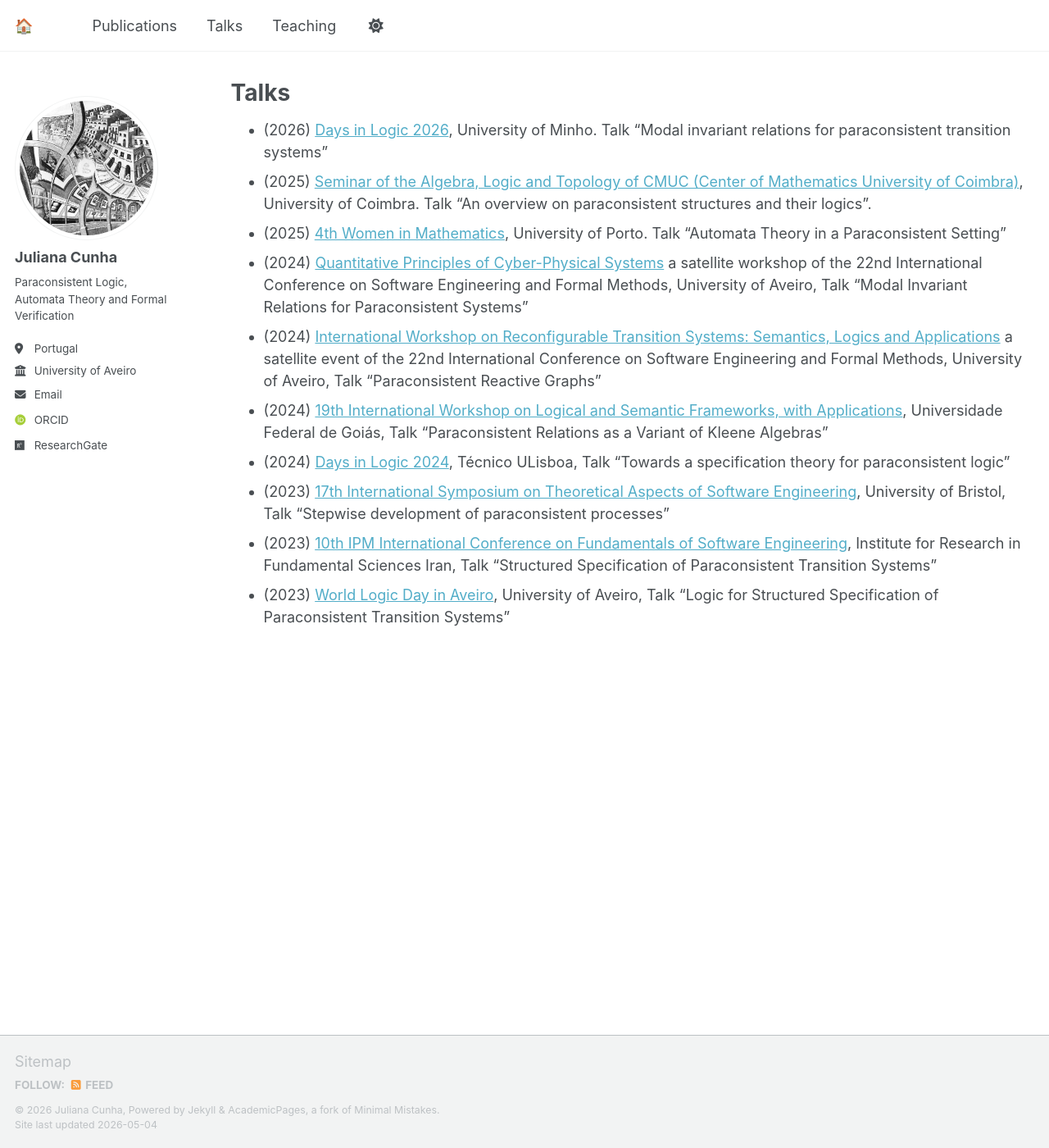
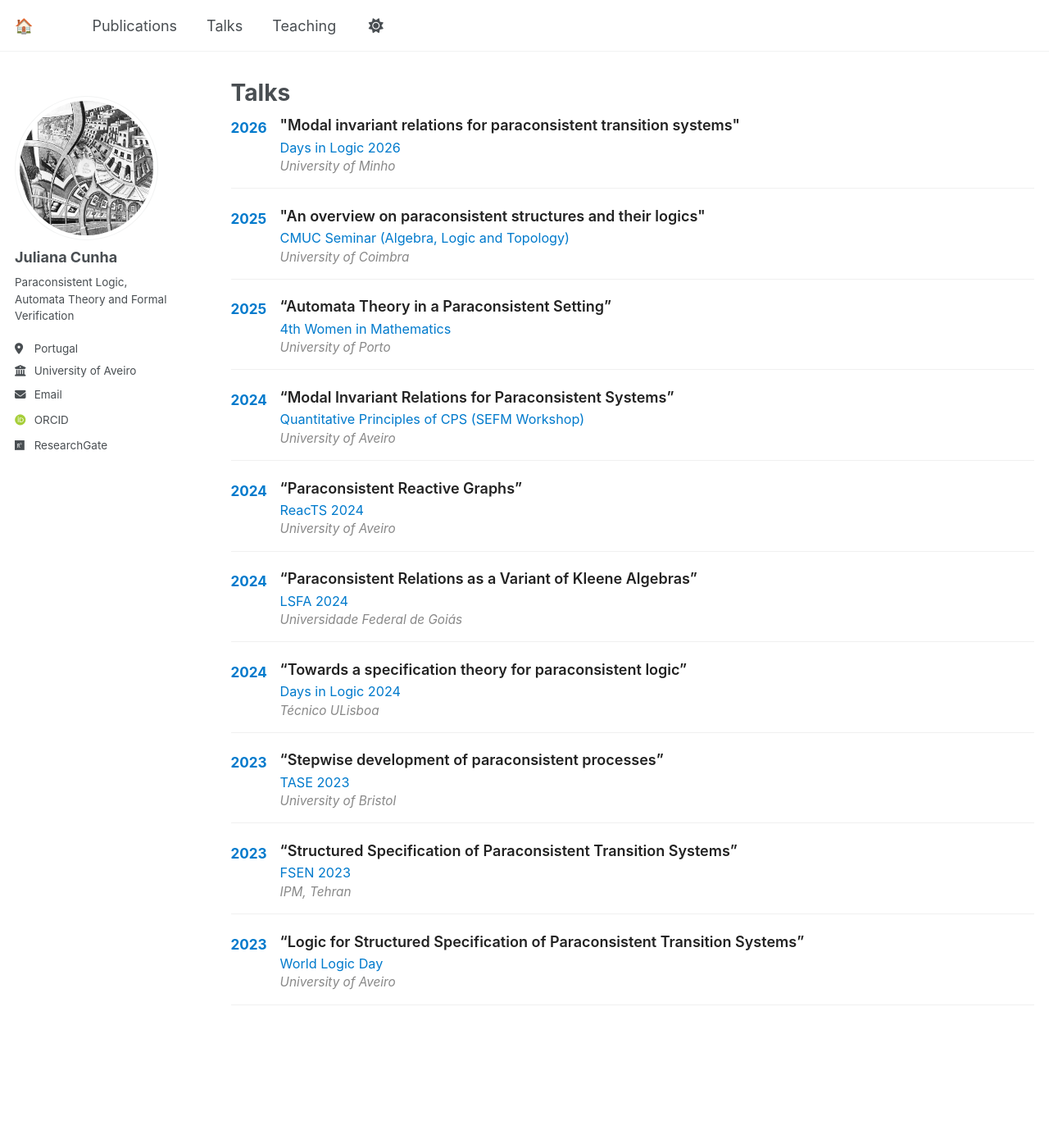
Before and after one commit to juliana-cunha/juliana-cunha.github.io, a Jekyll site: the page built from _pages/talks.md, in a window 1280 px wide and 1400 px high. Shown: the whole window at 82% size. Built offline with Jekyll 4.4.1, drawn with Linux system fonts in a browser that asks for light colours; some web fonts are replaced; a script that is not in the unit is left out.

Commit message:
Update talks.md

```diff
--- a/_pages/talks.md
+++ b/_pages/talks.md
@@ -5,13 +5,141 @@ permalink: /talks/
 author_profile: true
 ---
 
-- (2026) [Days in Logic 2026](https://w3.math.uminho.pt/DiL2026/index.html), University of Minho. Talk "Modal invariant relations for paraconsistent transition systems"
-- (2025) [Seminar of the Algebra, Logic and Topology of CMUC (Center of Mathematics University of Coimbra)](https://cmuc.mat.uc.pt/rdonweb/event/showPPSeminar.do?seminarID=2400), University of Coimbra. Talk "An overview on paraconsistent structures and their logics".
-- (2025) [4th Women in Mathematics](https://sites.google.com/view/fcup-wm25/submissions?authuser=0), University of Porto. Talk “Automata Theory in a Paraconsistent Setting”
-- (2024) [Quantitative Principles of Cyber-Physical Systems](https://lmf.di.uminho.pt/Ibex/workshop.html) a satellite workshop of the 22nd International Conference on Software Engineering and Formal Methods, University of Aveiro, Talk “Modal Invariant Relations for Paraconsistent Systems”
-- (2024) [International Workshop on Reconfigurable Transition Systems: Semantics, Logics and Applications](https://reacts2024.github.io/) a satellite event of the 22nd International Conference on Software Engineering and Formal Methods, University of Aveiro, Talk “Paraconsistent Reactive Graphs”
-- (2024) [19th International Workshop on Logical and Semantic Frameworks, with Applications](https://sites.google.com/ufg.br/lsfa2024), Universidade Federal de Goiás, Talk “Paraconsistent Relations as a Variant of Kleene Algebras”
-- (2024) [Days in Logic 2024](https://www.math.tecnico.ulisboa.pt/~css/daysinlogic2024/home), Técnico ULisboa, Talk “Towards a specification theory for paraconsistent logic”
-- (2023) [17th International Symposium on Theoretical Aspects of Software Engineering](https://plrg-bristol.github.io/tase2023/index.html), University of Bristol, Talk “Stepwise development of paraconsistent processes”
-- (2023) [10th IPM International Conference on Fundamentals of Software Engineering](https://fsen.ir/2023/), Institute for Research in Fundamental Sciences Iran, Talk “Structured Specification of Paraconsistent Transition Systems”
-- (2023) [World Logic Day in Aveiro](https://wld.cipsh.international/wld2023.html), University of Aveiro, Talk “Logic for Structured Specification of Paraconsistent Transition Systems”
+<style>
+  .talk-item {
+    display: flex;
+    margin-bottom: 1.2rem;
+    padding-bottom: 0.8rem;
+    border-bottom: 1px solid #f0f0f0;
+  }
+  .talk-date {
+    min-width: 60px;
+    font-weight: bold;
+    color: #007acc;
+    font-size: 0.95rem;
+    padding-top: 2px;
+  }
+  .talk-content {
+    flex-grow: 1;
+  }
+  .talk-title {
+    font-weight: 600;
+    font-size: 1rem;
+    color: #222;
+    display: block;
+    line-height: 1.3;
+    margin-bottom: 3px;
+  }
+  .talk-event {
+    font-size: 0.9rem;
+    color: #444;
+  }
+  .talk-event a {
+    color: #007acc;
+    text-decoration: none;
+    border-bottom: 1px solid transparent;
+    transition: 0.2s;
+  }
+  .talk-event a:hover {
+    border-bottom: 1px solid #007acc;
+  }
+  .talk-location {
+    font-size: 0.85rem;
+    color: #888;
+    font-style: italic;
+  }
+</style>
+
+<!-- 2026 -->
+<div class="talk-item">
+  <div class="talk-date">2026</div>
+  <div class="talk-content">
+    <span class="talk-title">"Modal invariant relations for paraconsistent transition systems"</span>
+    <div class="talk-event"><a href="https://w3.math.uminho.pt/DiL2026/index.html">Days in Logic 2026</a></div>
+    <div class="talk-location">University of Minho</div>
+  </div>
+</div>
+
+<!-- 2025 -->
+<div class="talk-item">
+  <div class="talk-date">2025</div>
+  <div class="talk-content">
+    <span class="talk-title">"An overview on paraconsistent structures and their logics"</span>
+    <div class="talk-event"><a href="https://cmuc.mat.uc.pt/rdonweb/event/showPPSeminar.do?seminarID=2400">CMUC Seminar (Algebra, Logic and Topology)</a></div>
+    <div class="talk-location">University of Coimbra</div>
+  </div>
+</div>
+
+<div class="talk-item">
+  <div class="talk-date">2025</div>
+  <div class="talk-content">
+    <span class="talk-title">“Automata Theory in a Paraconsistent Setting”</span>
+    <div class="talk-event"><a href="https://sites.google.com/view/fcup-wm25/submissions?authuser=0">4th Women in Mathematics</a></div>
+    <div class="talk-location">University of Porto</div>
+  </div>
+</div>
+
+<!-- 2024 -->
+<div class="talk-item">
+  <div class="talk-date">2024</div>
+  <div class="talk-content">
+    <span class="talk-title">“Modal Invariant Relations for Paraconsistent Systems”</span>
+    <div class="talk-event"><a href="https://lmf.di.uminho.pt/Ibex/workshop.html">Quantitative Principles of CPS (SEFM Workshop)</a></div>
+    <div class="talk-location">University of Aveiro</div>
+  </div>
+</div>
+
+<div class="talk-item">
+  <div class="talk-date">2024</div>
+  <div class="talk-content">
+    <span class="talk-title">“Paraconsistent Reactive Graphs”</span>
+    <div class="talk-event"><a href="https://reacts2024.github.io/">ReacTS 2024</a></div>
+    <div class="talk-location">University of Aveiro</div>
+  </div>
+</div>
+
+<div class="talk-item">
+  <div class="talk-date">2024</div>
+  <div class="talk-content">
+    <span class="talk-title">“Paraconsistent Relations as a Variant of Kleene Algebras”</span>
+    <div class="talk-event"><a href="https://sites.google.com/ufg.br/lsfa2024">LSFA 2024</a></div>
+    <div class="talk-location">Universidade Federal de Goiás</div>
+  </div>
+</div>
+
+<div class="talk-item">
+  <div class="talk-date">2024</div>
+  <div class="talk-content">
+    <span class="talk-title">“Towards a specification theory for paraconsistent logic”</span>
+    <div class="talk-event"><a href="https://www.math.tecnico.ulisboa.pt/~css/daysinlogic2024/home">Days in Logic 2024</a></div>
+    <div class="talk-location">Técnico ULisboa</div>
+  </div>
+</div>
+
+<!-- 2023 -->
+<div class="talk-item">
+  <div class="talk-date">2023</div>
+  <div class="talk-content">
+    <span class="talk-title">“Stepwise development of paraconsistent processes”</span>
+    <div class="talk-event"><a href="https://plrg-bristol.github.io/tase2023/index.html">TASE 2023</a></div>
+    <div class="talk-location">University of Bristol</div>
+  </div>
+</div>
+
+<div class="talk-item">
+  <div class="talk-date">2023</div>
+  <div class="talk-content">
+    <span class="talk-title">“Structured Specification of Paraconsistent Transition Systems”</span>
+    <div class="talk-event"><a href="https://fsen.ir/2023/">FSEN 2023</a></div>
+    <div class="talk-location">IPM, Tehran</div>
+  </div>
+</div>
+
+<div class="talk-item">
+  <div class="talk-date">2023</div>
+  <div class="talk-content">
+    <span class="talk-title">“Logic for Structured Specification of Paraconsistent Transition Systems”</span>
+    <div class="talk-event"><a href="https://wld.cipsh.international/wld2023.html">World Logic Day</a></div>
+    <div class="talk-location">University of Aveiro</div>
+  </div>
+</div>
```
